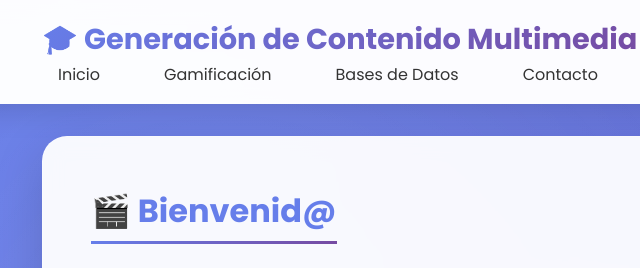
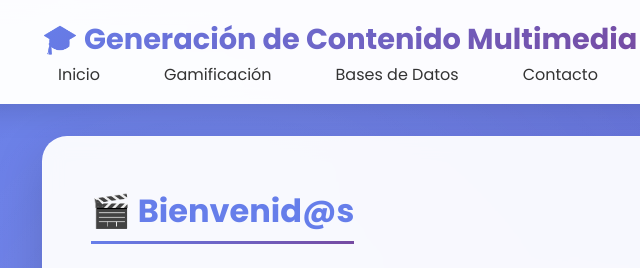
Before and after one commit to mc242100254-stack/Examen---Parcial-web-3-Francisca_mc242100254-, a plain HTML site: page index.html in a window 1280 px wide. Shown: the top 268 px of the page, 30-670 px from the left. Drawn offline with Linux system fonts and the light colour scheme.

Commit message:
Add files via upload

```diff
--- a/index.html
+++ b/index.html
@@ -27,7 +27,7 @@
     <main>
         <!-- Sección de Bienvenida -->
         <section id="inicio">
-            <h2>🎬 Bienvenid@</h2>
+            <h2>🎬 Bienvenid@s</h2>
             <article>
                 <p>Bienvenido a este sitio web educativo sobre contenido multimedia</p>
                 <figure>
```
